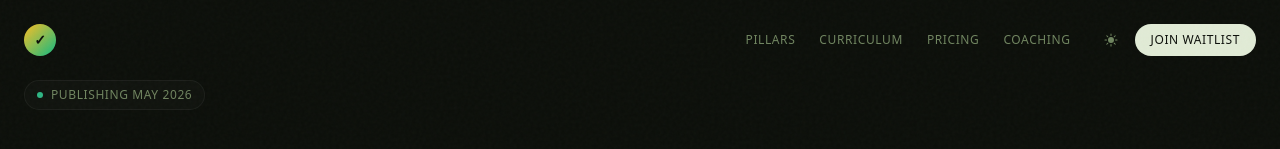
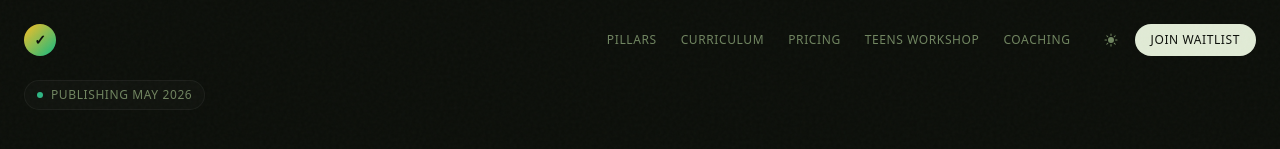
Before and after one commit to boktoday/okready-landing, a React (Vite) app: page / in a window 1280 px wide. Shown: the top 149 px of the page. Built offline with nearby package versions, Linux system fonts and the light colour scheme.

Commit message:
Navbar: added Teens Workshop link

```diff
--- a/src/components/Navbar.tsx
+++ b/src/components/Navbar.tsx
@@ -26,6 +26,7 @@ export default function Navbar({ onJoinClick }: NavbarProps) {
     { label: 'Pillars', href: '#pillars', id: 'pillars' },
     { label: 'Curriculum', href: '#curriculum', id: 'curriculum' },
     { label: 'Pricing', href: '#pricing', id: 'pricing' },
+    { label: 'Teens Workshop', href: '#teens-workshop', id: 'teens-workshop' },
     { label: 'Coaching', href: '#coaching', id: 'coaching' },
   ];
 
```
